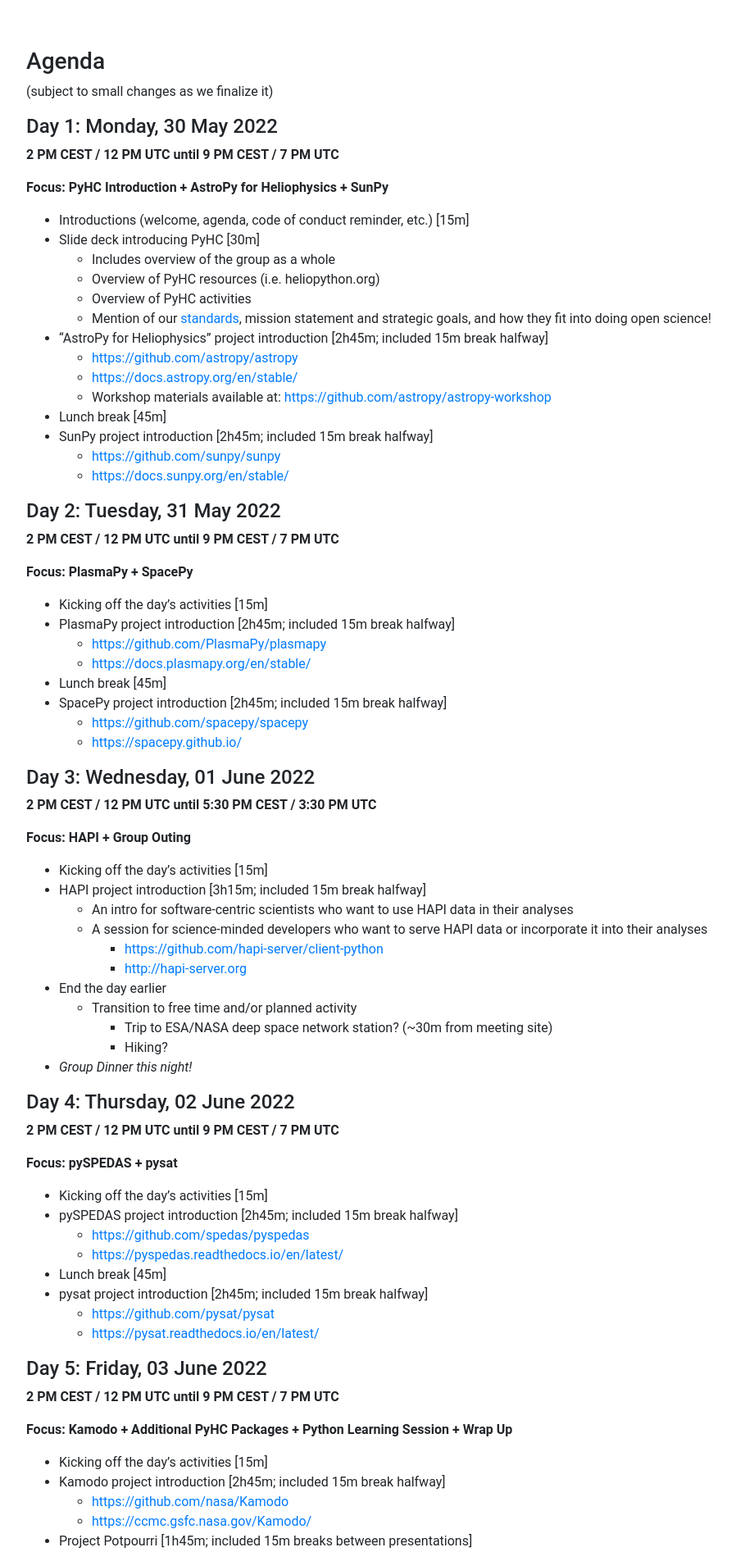
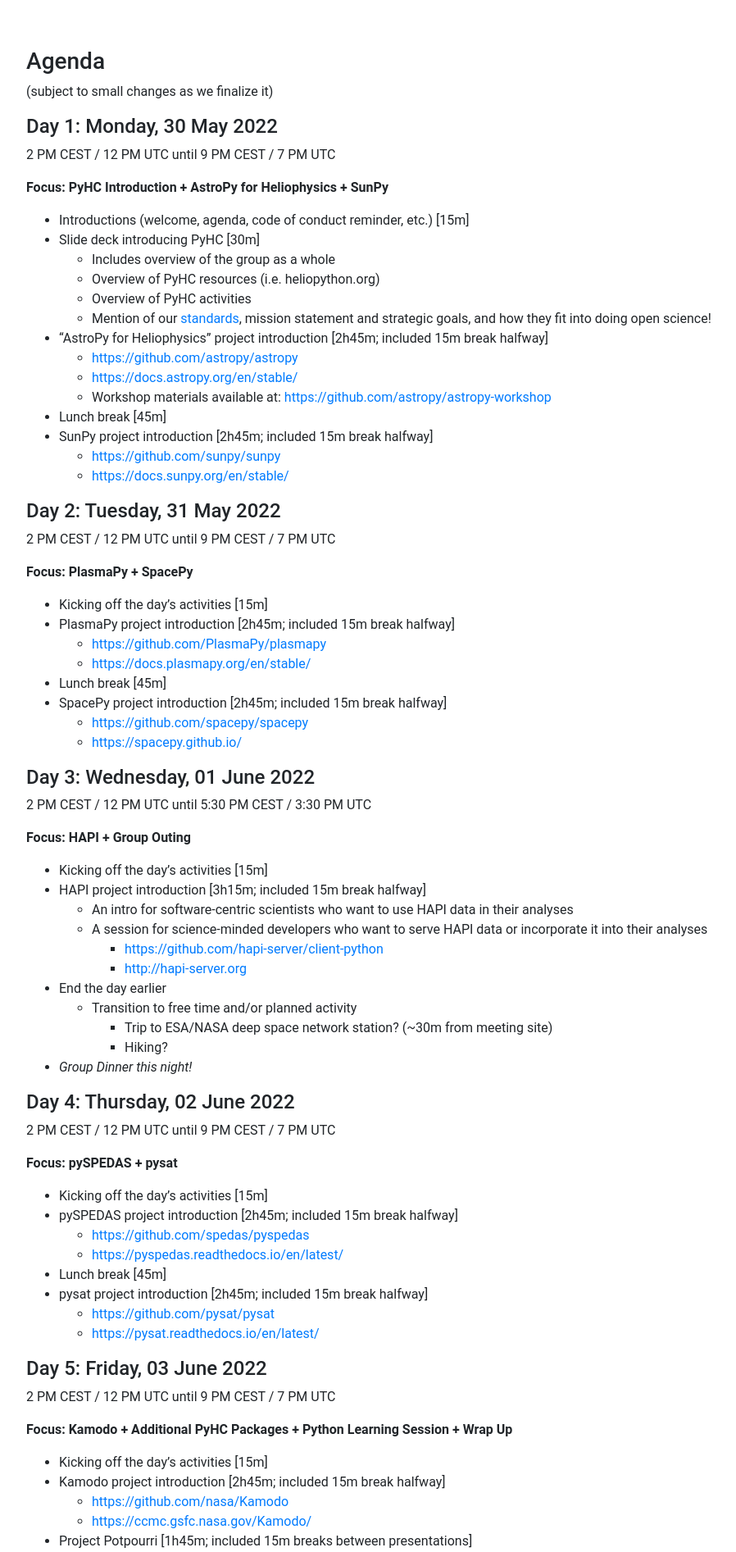
Before and after one commit to heliophysicsPy/heliophysicsPy.github.io, a Jekyll site: the page built from _pages/meetings/summer_school.md, in a window 1280 px wide. Shown: the part 1703-3596 px from the top of the page at 82% size, without its empty margins (69-967 px from the left). Built offline with Jekyll 4.4.1, drawn with Linux system fonts in a browser that asks for light colours; nearby versions of some CDN libraries.

Commit message:
Unbold times

```diff
--- a/_pages/meetings/summer_school.md
+++ b/_pages/meetings/summer_school.md
@@ -49,7 +49,7 @@
 ### Agenda
 (subject to small changes as we finalize it)
 #### Day 1: Monday, 30 May 2022
-**2 PM CEST / 12 PM UTC until 9 PM CEST / 7 PM UTC**
+2 PM CEST / 12 PM UTC until 9 PM CEST / 7 PM UTC
 
 **Focus: PyHC Introduction + AstroPy for Heliophysics + SunPy**
  - Introductions (welcome, agenda, code of conduct reminder, etc.) [15m]
@@ -68,7 +68,7 @@
     - [https://docs.sunpy.org/en/stable/](https://docs.sunpy.org/en/stable/)
 
 #### Day 2: Tuesday, 31 May 2022
-**2 PM CEST / 12 PM UTC until 9 PM CEST / 7 PM UTC**
+2 PM CEST / 12 PM UTC until 9 PM CEST / 7 PM UTC
 
 **Focus: PlasmaPy + SpacePy**
  - Kicking off the day’s activities [15m]
@@ -81,7 +81,7 @@
     - [https://spacepy.github.io/](https://spacepy.github.io/)
 
 #### Day 3: Wednesday, 01 June 2022
-**2 PM CEST / 12 PM UTC until 5:30 PM CEST / 3:30 PM UTC**
+2 PM CEST / 12 PM UTC until 5:30 PM CEST / 3:30 PM UTC
 
 **Focus: HAPI + Group Outing**
  - Kicking off the day’s activities [15m]
@@ -97,7 +97,7 @@
  - _Group Dinner this night!_
 
 #### Day 4: Thursday, 02 June 2022
-**2 PM CEST / 12 PM UTC until 9 PM CEST / 7 PM UTC**
+2 PM CEST / 12 PM UTC until 9 PM CEST / 7 PM UTC
 
 **Focus: pySPEDAS + pysat**
  - Kicking off the day’s activities [15m]
@@ -110,7 +110,7 @@
     - [https://pysat.readthedocs.io/en/latest/](https://pysat.readthedocs.io/en/latest/)
 
 #### Day 5: Friday, 03 June 2022
-**2 PM CEST / 12 PM UTC until 9 PM CEST / 7 PM UTC**
+2 PM CEST / 12 PM UTC until 9 PM CEST / 7 PM UTC
 
 **Focus: Kamodo + Additional PyHC Packages + Python Learning Session + Wrap Up**
  - Kicking off the day’s activities [15m]
```
